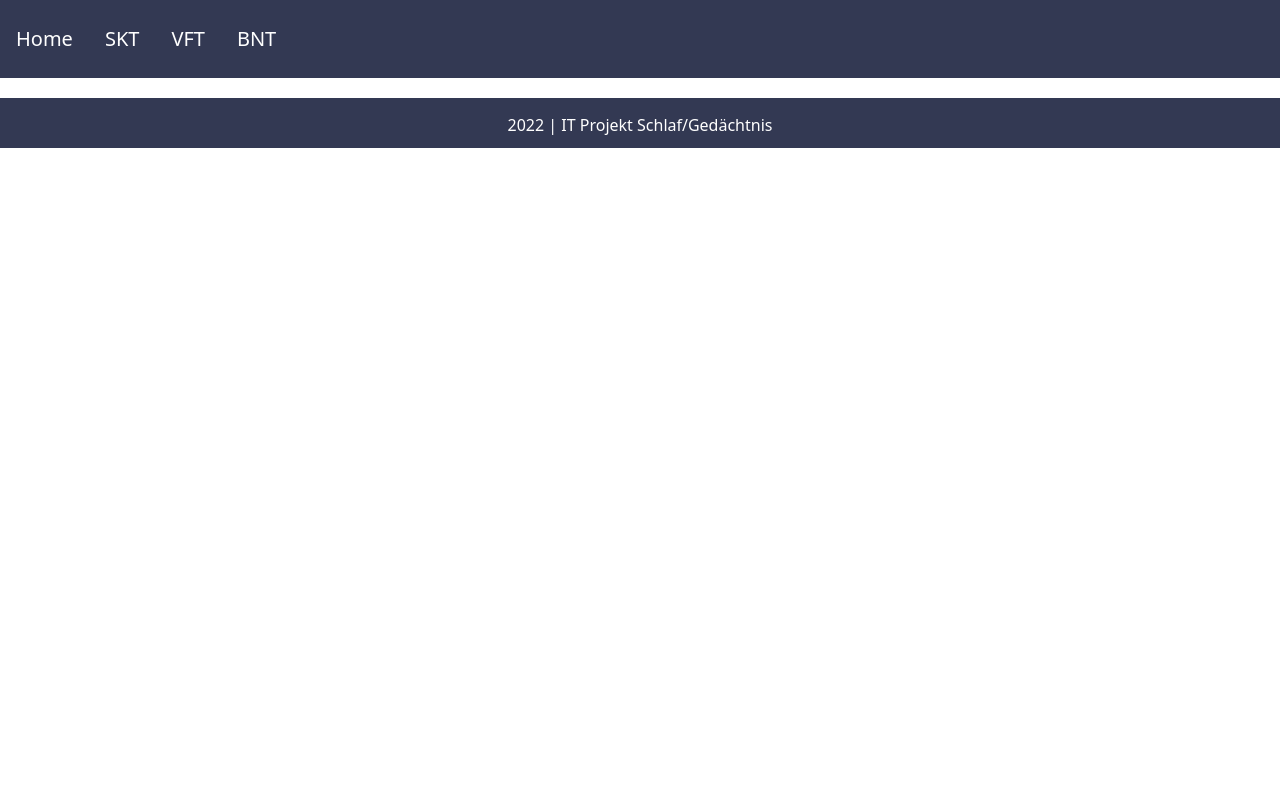
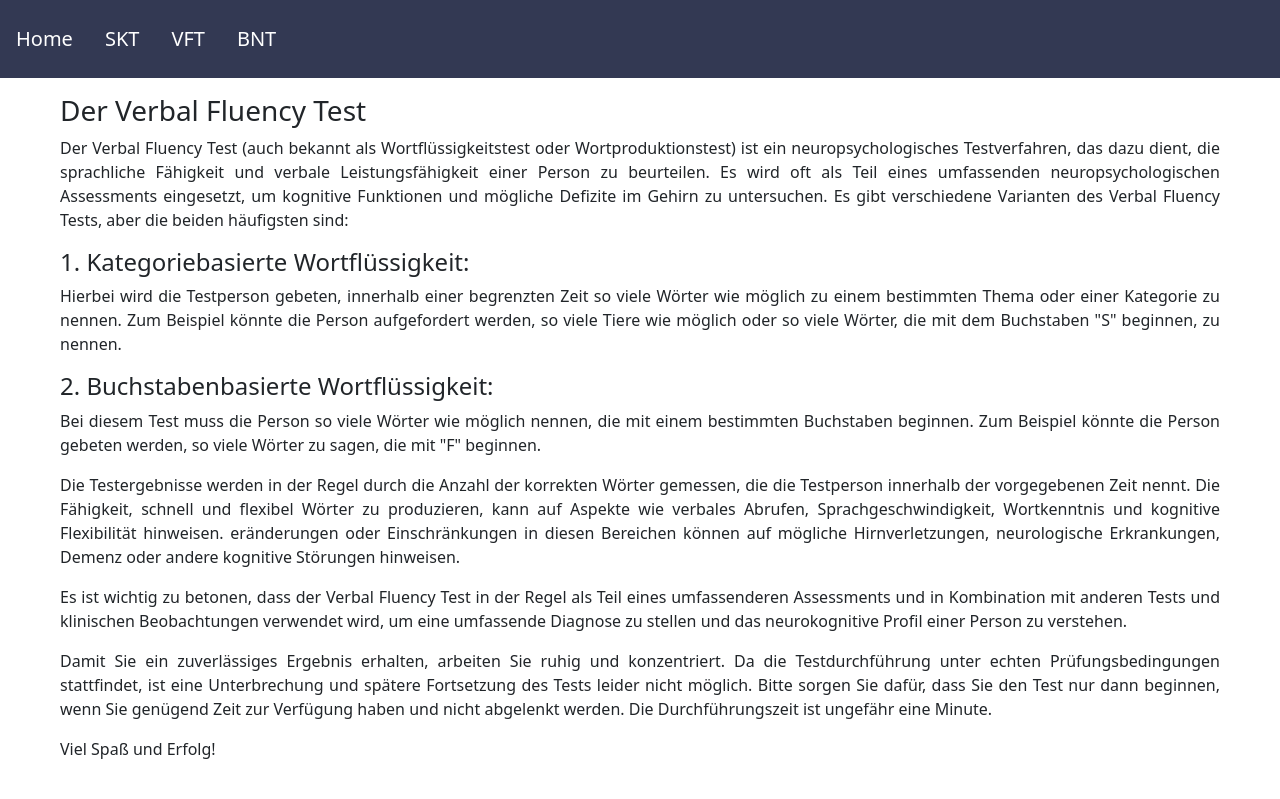
Before and after one commit to th-nuernberg/secure-questionnaire, a Vue app in the folder SKT/: page /#/vft in a window 1280 px wide. Shown: the top 799 px of the page. Built offline with nearby package versions, Linux system fonts and the light colour scheme.

Commit message:
add routing, start screens and description of BNT/VFT

```diff
--- a/SKT/src/components/Footer.vue
+++ b/SKT/src/components/Footer.vue
@@ -1,5 +1,5 @@
 <template>
-  <footer>2022 | IT Projekt Schlaf/Gedächtnis</footer>
+  <footer>2023 | Gedächtnissprechstunde Demo</footer>
 </template>
 
 <script>
--- a/SKT/src/router/index.js
+++ b/SKT/src/router/index.js
@@ -64,5 +64,25 @@ export default createRouter({
       name: "Auswertung",
       component: () => import("../views/Auswertung.vue"),
     },
+    {
+      path: "/vft",
+      name: "VFT",
+      component: () => import("../views/VFT.vue"),
+    },
+    {
+      path: "/vftintro",
+      name: "VFTIntro",
+      component: () => import("../views/task/vftintro.vue"),
+    },
+    {
+      path: "/bnt",
+      name: "BNT",
+      component: () => import("../views/BNT.vue"),
+    },
+    {
+      path: "/bntintro",
+      name: "BNTIntro",
+      component: () => import("../views/task/bntintro.vue"),
+    },
   ],
 });
--- /dev/null
+++ b/SKT/src/views/BNT.vue
@@ -0,0 +1,41 @@
+<template>
+
+  <body>
+    <h3>Boston Naming Test</h3>
+    <p>
+        Der Boston Naming Test (BNT) ist ein neuropsychologischer Test, der dazu dient,
+        die Fähigkeit einer Person zu bewerten, Bilder von Gegenständen zu erkennen und diese korrekt zu benennen.
+        Er wird häufig zur Beurteilung von Sprach- und Gedächtnisfunktionen verwendet und ist besonders nützlich,
+        um Defizite im Bereich der benennenden Fähigkeiten zu identifizieren.
+
+Der Test besteht aus einer Reihe von Schwarz-Weiß-Zeichnungen von Gegenständen oder Objekten,
+die die Testperson identifizieren und benennen muss.
+Die Gegenstände sind in der Regel alltägliche Objekte, wie zum Beispiel ein Telefon,
+eine Gabel, ein Stuhl oder ein Hammer. Die Testperson wird aufgefordert, den Namen jedes Gegenstands zu nennen,
+und die Antworten werden aufgezeichnet.
+
+Die Punktzahl im Boston Naming Test hängt davon ab, wie viele Gegenstände die Testperson korrekt benennen kann.
+Die Ergebnisse werden mit einer Normgruppe verglichen, um zu bestimmen, ob die benennenden Fähigkeiten der Person
+im Vergleich zur Bevölkerung durchschnittlich, überdurchschnittlich oder beeinträchtigt sind.
+
+Der Boston Naming Test wird oft bei Verdacht auf sprachliche Störungen,
+Hirnschädigungen (z. B. aufgrund von Schlaganfällen, traumatischen Hirnverletzungen oder neurodegenerativen Erkrankungen wie Alzheimer-Krankheit)
+oder anderen neurologischen Erkrankungen eingesetzt,
+die die Sprachproduktion beeinflussen könnten. Er ist auch in der Forschung und im klinischen Bereich weit verbreitet,
+um Einblicke in die Funktionen des Gehirns und mögliche Sprachstörungen zu gewinnen.
+    </p>
+
+ <p>
+      Damit Sie ein zuverlässiges Ergebnis erhalten, arbeiten Sie ruhig und konzentriert.
+      Da die Testdurchführung unter echten Prüfungsbedingungen stattfindet, ist eine Unterbrechung und spätere
+      Fortsetzung des Tests leider nicht möglich.
+      Bitte sorgen Sie dafür, dass Sie den Test nur dann beginnen, wenn Sie genügend Zeit zur Verfügung haben und nicht
+      abgelenkt werden.
+      Die Durchführungszeit ist von Ihrer Geschwindigkeit abhängig, dauert aber in der Regel zwischen einer und fünf Minuten.
+</p>
+    <p>Viel Spaß und Erfolg!</p><br>
+
+    <router-link class="btn-router" to="/bntintro">Start!</router-link>
+
+  </body>
+</template>
--- a/SKT/src/views/Home.vue
+++ b/SKT/src/views/Home.vue
@@ -2,22 +2,23 @@
 
   <body>
 
-    <h3>Kurztests zur Erfassung von Gedächtnis- und Aufmerksamkeitsstörungen</h3>
+    <h3>Teilautomatisierte Demenztests</h3>
+      <p>
+        Die folgenden Tests sind Teilautomatisierte Demenztests, die in der Gedächtnissprechstunde des Nordklinikums in Nürnberg eingesetzt werden. <br />
+        Sie können die Tests hier ausprobieren und sich mit den Abläufen vertraut machen.<br />
+        Die Tests sind in dieser Form nicht validiert und nicht für die Diagnostik geeignet, anders als die Ihnen zugrunde liegenden Tests.<br />
+
+        <br />
+      </p>
     <p>
-      Der Syndrom-Kurztest (SKT) ist ein international anerkannter Test, um die Gedächtnis- und Aufmerksamkeitsleistung
-      zu erfassen.
-      Seit etwa 30 Jahren ist er, in nahezu unveränderter Form, vor allem im Bereich Alzheimer- und Demenzdiagnostik im
-      Einsatz.
-      Durchgeführt wird der SKT ganz klassisch mit Papier- und Bleistift – im Zeitalter von Tablets und Smartphones
-      nicht mehr zeitgemäß.
-      In einem interdisziplinären Forschungsprojekt wollen Wissenschaftler der FAU nun eine digitale Version des Tests
-      entwickeln.
+      <router-link class="btn-router" to="/SKT">Hier geht's zum SKT</router-link>
       </p>
-      <router-link class="btn-router" to="/SKT">Legen Sie gleich los</router-link>
     <p>
-    Der VFT...
+      <router-link class="btn-router" to="/VFT">Hier geht's zum VFT</router-link>
     </p>
-    <p>Der BNT...</p>
+    <p>
+      <router-link class="btn-router" to="/BNT">Hier geht's zum BNT</router-link>
+    </p>
     <br>
 
 
--- /dev/null
+++ b/SKT/src/views/VFT.vue
@@ -0,0 +1,55 @@
+<template>
+
+  <body>
+    <h3>Der Verbal Fluency Test </h3>
+    <p>
+     Der Verbal Fluency Test (auch bekannt als Wortflüssigkeitstest oder Wortproduktionstest) ist ein neuropsychologisches Testverfahren,
+     das dazu dient, die sprachliche Fähigkeit und verbale Leistungsfähigkeit einer Person zu beurteilen.
+     Es wird oft als Teil eines umfassenden neuropsychologischen Assessments eingesetzt, um kognitive Funktionen und mögliche Defizite im Gehirn zu untersuchen.
+    Es gibt verschiedene Varianten des Verbal Fluency Tests, aber die beiden häufigsten sind:
+    </p>
+
+
+<h4> 1. Kategoriebasierte Wortflüssigkeit: </h4>
+
+<p>
+Hierbei wird die Testperson gebeten, innerhalb einer begrenzten Zeit so
+viele Wörter wie möglich zu einem bestimmten Thema oder einer Kategorie zu nennen.
+Zum Beispiel könnte die Person aufgefordert werden, so viele Tiere wie möglich oder
+so viele Wörter, die mit dem Buchstaben "S" beginnen, zu nennen.
+</p>
+
+<h4> 2. Buchstabenbasierte Wortflüssigkeit: </h4>
+<p>
+Bei diesem Test muss die Person so viele Wörter wie möglich nennen,
+die mit einem bestimmten Buchstaben beginnen. Zum Beispiel könnte die Person gebeten werden,
+so viele Wörter zu sagen, die mit "F" beginnen.
+</p>
+<p>
+Die Testergebnisse werden in der Regel durch die Anzahl der korrekten Wörter gemessen,
+die die Testperson innerhalb der vorgegebenen Zeit nennt. Die Fähigkeit, schnell und flexibel Wörter zu produzieren,
+kann auf Aspekte wie verbales Abrufen, Sprachgeschwindigkeit, Wortkenntnis und kognitive Flexibilität hinweisen.
+eränderungen oder Einschränkungen in diesen Bereichen können auf mögliche Hirnverletzungen, neurologische Erkrankungen,
+Demenz oder andere kognitive Störungen hinweisen.
+</p>
+
+<p>
+Es ist wichtig zu betonen, dass der Verbal Fluency Test in der Regel als Teil eines umfassenderen Assessments
+und in Kombination mit anderen Tests und klinischen Beobachtungen verwendet wird,
+um eine umfassende Diagnose zu stellen und das neurokognitive Profil einer Person zu verstehen.
+</p>
+ <p>
+      Damit Sie ein zuverlässiges Ergebnis erhalten, arbeiten Sie ruhig und konzentriert.
+      Da die Testdurchführung unter echten Prüfungsbedingungen stattfindet, ist eine Unterbrechung und spätere
+      Fortsetzung des Tests leider nicht möglich.
+      Bitte sorgen Sie dafür, dass Sie den Test nur dann beginnen, wenn Sie genügend Zeit zur Verfügung haben und nicht
+      abgelenkt werden.
+      Die Durchführungszeit ist ungefähr eine Minute.
+</p>
+    <p>Viel Spaß und Erfolg!</p><br>
+
+    <router-link class="btn-router" to="/vftintro">Start!</router-link>
+
+  </body>
+
+</template>
--- /dev/null
+++ b/SKT/src/views/task/bntintro.vue
@@ -0,0 +1,19 @@
+<template>
+
+  <body>
+    <h3>Bilder benennen</h3>
+    <p>
+      Ihnen werden jetzt nacheinander Bilder von Dingen gezeigt.<br />
+      Ihre Aufgabe ist es, die Gegenstände gut verständlich zu benennen.
+      Nehmen Sie sich dafür ruhig einen Augenblick Zeit.
+      Wenn Sie das Konzept genannt haben, klicken Sie auf "Weiter".
+      Sollten Sie einmal nicht wissen, was das Bild darstellt, klicken Sie bitte ebenfalls auf "Weiter".
+      Die Anzahl korrekt erkannter Bilder wird am Ende des Tests angezeigt.
+
+      <br />
+    </p>
+    <br />
+
+    <router-link class="btn-router" to="/bntsequence">Los geht's</router-link>
+  </body>
+</template>
--- /dev/null
+++ b/SKT/src/views/task/vftintro.vue
@@ -0,0 +1,17 @@
+<template>
+
+  <body>
+    <h3>Tier aufzählen</h3>
+    <p>
+      Ihre Aufgabe ist es, so viele Tiere wie Ihnen einfallen, in der nächsten Minute zu nennen.
+      Sobald Sie auf <b>Los geht's</b> geclickt haben, läuft die Uhr.<br />
+
+      Wenn Sie das Konzept genannt haben, klicken Sie auf "Weiter".
+      Die Anzahl korrekt genannten Tiere wird am Ende des Tests angezeigt.
+      <br />
+    </p>
+    <br />
+
+    <router-link class="btn-router" to="/vftrecordingmask">Los geht's</router-link>
+  </body>
+</template>
```
